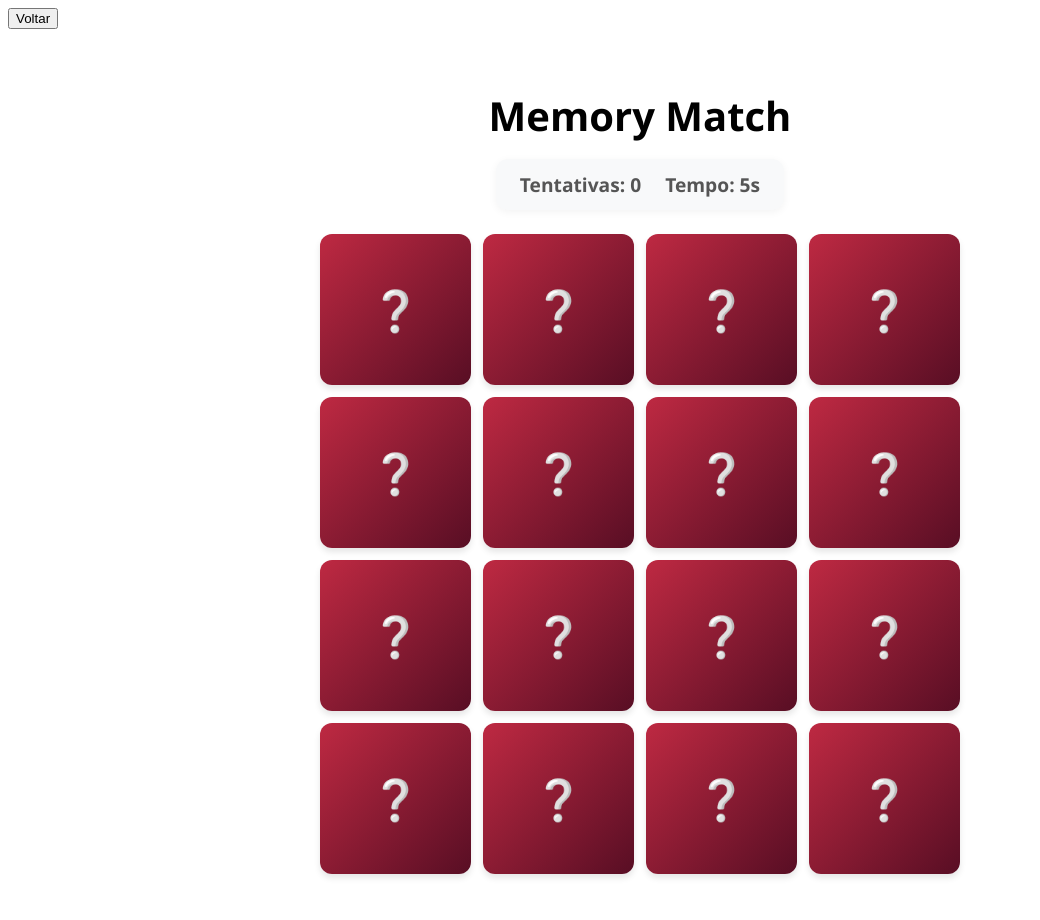
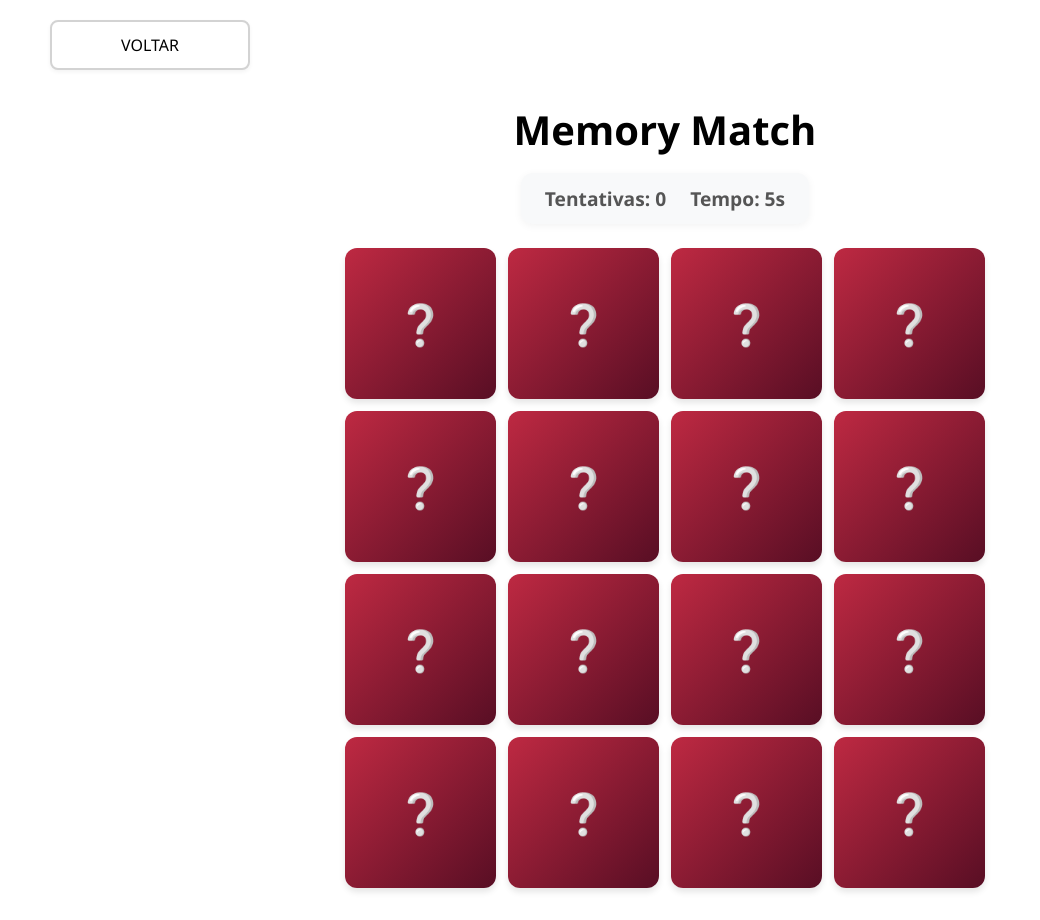
Before and after one commit to leandroxelor00/MindGames, a React app in the folder frontend/: page /game/memory-match in a window 1280 px wide. Shown: the whole page, without its empty margins (0-1040 px from the left). Built offline with nearby package versions, Linux system fonts and the light colour scheme; the HTML template or start-up script is replaced by a standard one.

Commit message:
feat: implement shared game components
- Refine Button and GameOverModal components
- Integrate shared components into game pages
- Add game over and restart button functionality
- Standardize game over UI across games

```diff
--- a/frontend/src/components/Button/Button.jsx
+++ b/frontend/src/components/Button/Button.jsx
@@ -2,10 +2,8 @@ import styles from "./Button.module.css";
 
 export function Button({ textContent, onClick }) {
   return (
-    <div className={styles.btnContainer}>
-      <button className={styles.btn} onClick={onClick}>
-        {textContent}
-      </button>
-    </div>
+    <button className={styles.btn} onClick={onClick}>
+      {textContent}
+    </button>
   );
 }
--- a/frontend/src/components/Button/Button.module.css
+++ b/frontend/src/components/Button/Button.module.css
@@ -1,12 +1,20 @@
-.btnContainer {
-  background-color: bisque;
-  display: flex;
-  justify-content: center;
-  align-items: center;
-}
-
 .btn {
   text-align: center;
-  border: none;
-  box-shadow: rgba(0, 0, 0, 0.24) 0px 3px 8px;
+  border: 2px solid lightgray;
+  border-radius: 8px;
+  background-color: white;
+  cursor: pointer;
+  font-family: "Segoe UI", Tahoma, Geneva, Verdana, sans-serif;
+  font-weight: 500;
+  font-size: 1rem;
+  width: 200px;
+  height: 50px;
+  text-transform: uppercase;
+  transition: transform 0.3s ease, background 0.3s ease;
+  box-shadow: 0 2px 4px rgba(0, 0, 0, 0.05);
+
+  &:hover {
+    transform: translateY(-2px);
+    background-color: aliceblue;
+  }
 }
--- a/frontend/src/components/GameOverModal/GameOverModal.jsx
+++ b/frontend/src/components/GameOverModal/GameOverModal.jsx
@@ -1,15 +1,10 @@
 import { Button } from "../Button/Button";
-import { Link } from "react-router-dom";
 import styles from "./GameOverModal.module.css";
 
-export function GameOverModal({ message, link, onClick }) {
+export function GameOverModal({ customStyle, message, onClick }) {
   return (
-    <div className={styles.mensagemVitoria}>
+    <div className={styles.mensagemVitoria} style={customStyle}>
       {message}
-
-      <Link to={link}>
-        <Button textContent="Voltar para o menu" />
-      </Link>
 
       <Button textContent="Jogar novamente" onClick={onClick} />
     </div>
--- /dev/null
+++ b/frontend/src/components/GameOverModal/GameOverModal.module.css
@@ -0,0 +1,25 @@
+* {
+  margin: 0;
+  padding: 0;
+  box-sizing: border-box;
+}
+
+.mensagemVitoria {
+  background-color: #d4edda;
+  color: #155724;
+  padding: 16px 30px;
+  border-radius: 8px;
+  font-weight: bold;
+  text-align: center;
+  margin-bottom: 24px;
+  animation: fadeIn 0.5s ease-in;
+  text-align: center;
+  display: flex;
+  justify-content: center;
+  align-items: center;
+  gap: 30px;
+
+  button {
+    margin: 0;
+  }
+}
--- a/frontend/src/games/memory-match/MemoryMatch.jsx
+++ b/frontend/src/games/memory-match/MemoryMatch.jsx
@@ -1,10 +1,17 @@
 import { useMemoryMatch } from "./useMemoryMatch";
 import styles from "./MemoryMatch.module.css";
 import { Timer } from "../../components/Timer/Timer";
+import { GameOverModal } from "../../components/GameOverModal/GameOverModal";
 
 export function MemoryMatch() {
-  const { baralho, tentativas, segundos, jogoFinalizado, virarCarta } =
-    useMemoryMatch();
+  const {
+    baralho,
+    tentativas,
+    segundos,
+    jogoFinalizado,
+    virarCarta,
+    resetGame,
+  } = useMemoryMatch();
 
   return (
     <div className={styles.container}>
@@ -16,10 +23,11 @@ export function MemoryMatch() {
       </div>
 
       {jogoFinalizado && (
-        <div className={styles.mensagemVitoria}>
-          🎉 Parabéns! Você venceu em {tentativas} tentativas e {segundos}{" "}
-          segundos!
-        </div>
+        <GameOverModal
+          message={`Parabéns! Você venceu em ${tentativas} tentativas e ${segundos}
+          segundos!`}
+          onClick={resetGame}
+        />
       )}
 
       <div className={styles.grade}>
--- a/frontend/src/games/memory-match/useMemoryMatch.js
+++ b/frontend/src/games/memory-match/useMemoryMatch.js
@@ -15,6 +15,7 @@ export function useMemoryMatch() {
   const [viradasAgora, setViradasAgora] = useState([]);
   const [tentativas, setTentativas] = useState(0);
   const [segundos, setSegundos] = useState(0);
+
   // Valor derivado: verifica se todas as cartas foram pareadas
   const jogoFinalizado = baralho.every((carta) => carta.pareada);
   function virarCarta(id) {
@@ -75,6 +76,14 @@ export function useMemoryMatch() {
       clearInterval(intervalo);
     };
   }, [jogoFinalizado]);
+
+  function resetGame() {
+    setBaralho(criarBaralho());
+    setViradasAgora([]);
+    setTentativas(0);
+    setSegundos(0);
+  }
+
   return {
     baralho,
     viradasAgora,
@@ -82,5 +91,6 @@ export function useMemoryMatch() {
     segundos,
     jogoFinalizado,
     virarCarta,
+    resetGame,
   };
 }
--- a/frontend/src/games/stroop-test/StroopTest.jsx
+++ b/frontend/src/games/stroop-test/StroopTest.jsx
@@ -1,6 +1,8 @@
 import { useStroopTest } from "./useStroopTest";
 import styles from "./StroopTest.module.css";
 import { Timer } from "../../components/Timer/Timer";
+import { GameOverModal } from "../../components/GameOverModal/GameOverModal";
+import { Button } from "../../components/Button/Button";
 
 export function StroopTest() {
   const {
@@ -13,6 +15,7 @@ export function StroopTest() {
     colorCorrect,
     avgReactionTime,
     gameOver,
+    resetGame,
   } = useStroopTest();
 
   // Função auxiliar para processar a jogada em cada botão
@@ -29,10 +32,12 @@ export function StroopTest() {
 
       {/* Mensagem de Fim de Jogo bonita baseada no seu exemplo */}
       {gameOver && (
-        <div className={styles.mensagemVitoria}>
-          Fim de jogo! Você fez {score} pontos com uma média de{" "}
-          {avgReactionTime}ms de reação.
-        </div>
+        <GameOverModal
+          customStyle={{ width: 800 }}
+          message={`Fim de jogo! Você fez ${score} pontos com uma média de
+        ${avgReactionTime}ms de reação.`}
+          onClick={resetGame}
+        />
       )}
 
       <div className={styles.painel}>
--- a/frontend/src/games/stroop-test/StroopTest.module.css
+++ b/frontend/src/games/stroop-test/StroopTest.module.css
@@ -39,21 +39,6 @@
   border-top: 1px solid #eaeaea;
   padding-top: 8px;
   margin-top: 4px;
-}
-
-/* Mensagem de fim de jogo baseada no seu exemplo */
-.mensagemVitoria {
-  background-color: #d4edda;
-  color: #155724;
-  padding: 16px 24px;
-  border-radius: 12px;
-  font-weight: bold;
-  text-align: center;
-  margin-bottom: 24px;
-  width: 100%;
-  max-width: 450px;
-  box-shadow: 0 4px 6px rgba(0, 0, 0, 0.05);
-  animation: fadeIn 0.5s ease-in;
 }
 
 .wordDisplay {
--- a/frontend/src/games/stroop-test/useStroopTest.js
+++ b/frontend/src/games/stroop-test/useStroopTest.js
@@ -17,9 +17,7 @@ export function useStroopTest() {
   };
 
   const [currentWord, setCurrentWord] = useState(words[0]);
-  const [currentColor, setCurrentColor] = useState(
-    colorMap[words[0]]
-  );
+  const [currentColor, setCurrentColor] = useState(colorMap[words[0]]);
 
   const [reactionTimes, setReactionTimes] = useState([]);
 
@@ -40,7 +38,7 @@ export function useStroopTest() {
 
         return prevTimer - 1;
       });
-    }, 1000);
+    }, 1);
 
     return () => clearInterval(interval);
   }, [isTimerOn, gameOver]);
@@ -55,11 +53,9 @@ export function useStroopTest() {
   function changeWord() {
     if (gameOver) return;
 
-    const randomWord =
-      words[Math.floor(Math.random() * words.length)];
+    const randomWord = words[Math.floor(Math.random() * words.length)];
 
-    const randomColorKey =
-      words[Math.floor(Math.random() * words.length)];
+    const randomColorKey = words[Math.floor(Math.random() * words.length)];
 
     setCurrentWord(randomWord);
     setCurrentColor(colorMap[randomColorKey]);
@@ -70,13 +66,9 @@ export function useStroopTest() {
   function colorCorrect(selectedColorName) {
     if (gameOver || !isTimerOn) return;
 
-    const timeSpent =
-      performance.now() - startTime.current;
+    const timeSpent = performance.now() - startTime.current;
 
-    setReactionTimes((prev) => [
-      ...prev,
-      timeSpent,
-    ]);
+    setReactionTimes((prev) => [...prev, timeSpent]);
 
     const correctColorName = Object.keys(colorMap).find(
       (key) => colorMap[key] === currentColor
@@ -87,17 +79,19 @@ export function useStroopTest() {
     }
   }
 
-  const sumReactionTime = reactionTimes.reduce(
-    (a, b) => a + b,
-    0
-  );
+  const sumReactionTime = reactionTimes.reduce((a, b) => a + b, 0);
 
   const avg =
-    reactionTimes.length > 0
-      ? sumReactionTime / reactionTimes.length
-      : 0;
+    reactionTimes.length > 0 ? sumReactionTime / reactionTimes.length : 0;
 
   const avgReactionTime = Number(avg.toFixed(2));
+
+  function resetGame() {
+    setIsTimerOn(false);
+    setScore(0);
+    setReactionTimes([]);
+    setTimer(30);
+  }
 
   return {
     segundos: timer,
@@ -109,5 +103,6 @@ export function useStroopTest() {
     colorCorrect,
     avgReactionTime,
     gameOver,
+    resetGame,
   };
 }
--- a/frontend/src/pages/GamePage.jsx
+++ b/frontend/src/pages/GamePage.jsx
@@ -1,6 +1,7 @@
 import { gamesRegistry } from "../games/registry";
 import { useParams } from "react-router-dom";
 import { Link } from "react-router-dom";
+import { Button } from "../components/Button/Button";
 
 export function GamePage() {
   const { id } = useParams();
@@ -16,9 +17,9 @@ export function GamePage() {
   const GameComponent = selectedGame.component;
 
   return (
-    <div>
-      <Link to="/">
-        <button>Voltar</button>
+    <div style={{ marginLeft: 50, marginTop: 20 }}>
+      <Link style={{ display: "flex", width: 200 }} to="/">
+        <Button textContent="Voltar" />
       </Link>
       <GameComponent />
     </div>
```
Also changed, not shown: frontend/src/components/GameOverModal/GameOverModal.modules.css (deleted, +0 -10 lines).
